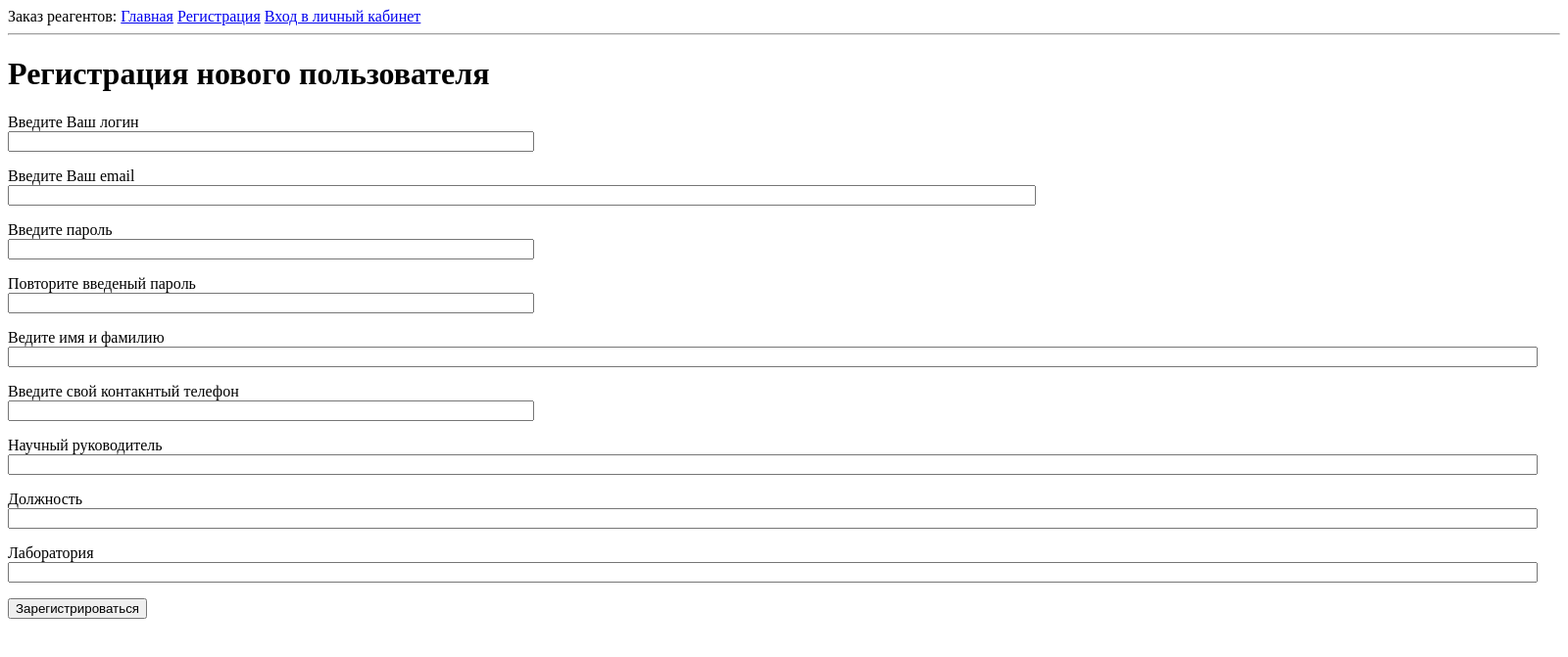
After one commit to darkinessa/reagents_order, a Flask app: page /registration in a window 1600 px wide. The commit adds this page. Shown: the top 671 px of the page at 98% size. Run offline with Flask 2, Linux system fonts and the light colour scheme.

Commit message:
created registration, updated forms, routes, models and html templates

```diff
--- a/app/__init__.py
+++ b/app/__init__.py
@@ -1,11 +1,14 @@
 from config import Config
 from flask import Flask
+from flask_login import LoginManager
 from flask_migrate import Migrate
 from flask_sqlalchemy import SQLAlchemy
 
 app = Flask(__name__)
 app.config.from_object(Config)
 db = SQLAlchemy(app)
+login = LoginManager(app)
+login.login_view = 'login'
 migrate = Migrate(app, db)
 
 from app import routes, models
--- a/app/forms.py
+++ b/app/forms.py
@@ -1,14 +1,33 @@
 from flask_wtf import FlaskForm
 from wtforms import BooleanField, PasswordField,  StringField, SubmitField
-from wtforms.validators import DataRequired
+from wtforms.validators import Email, EqualTo, DataRequired, ValidationError
+from app.models import User
 
 class LoginForm(FlaskForm):
-    username = StringField('Логин', validators=[DataRequired()])
-    password = PasswordField('Пароль', validators=[DataRequired()])
-    remember_me = BooleanField('Запомнить')
-    submit = SubmitField('Войти')
+    username = StringField('Логин', validators=[DataRequired()], render_kw={"class": "form_control"})
+    password = PasswordField('Пароль', validators=[DataRequired()], render_kw={"class": "form_control"})
+    remember_me = BooleanField('Запомнить', render_kw={"class": "form-check-label"})
+    submit = SubmitField('Войти', render_kw={"class": "form-check-label"})
 
-# class LoginForm(FlaskForm):
-#     username = StringField('Имя пользователя', validators=[DataRequired()], render_kw={"class": "form-control"})
-#     password = PasswordField('Пароль', validators=[DataRequired()], render_kw={"class": "form-control"})
-#     submit = SubmitField('Отправить', render_kw={"class": "btn btn-primary"})
+class RegistrationForm(FlaskForm):
+    username = StringField('Введите Ваш логин', validators=[DataRequired()])
+    email = StringField('Введите Ваш email', validators=[DataRequired(), Email()])
+    password = PasswordField('Введите пароль', validators=[DataRequired()])
+    password2 = PasswordField(
+        'Повторите введеный пароль', validators=[DataRequired(), EqualTo('password')])
+    name = StringField('Ведите имя и фамилию', validators=[DataRequired()])
+    phone_number = StringField('Введите свой контакнтый телефон', validators=[DataRequired()])
+    position = StringField('Должность')
+    laboratory = StringField('Лаборатория')
+    supervisor = StringField('Научный руководитель')
+    submit = SubmitField('Зарегистрироваться', render_kw={"class": "form-check-label"})
+
+    def validate_username(self, username):
+        user = User.query.filter_by(username=username.data).first()
+        if user is not None:
+            raise ValidationError('Данный логин занят, используйте другой')
+
+    def validate_email(self, email):
+        user = User.query.filter_by(email=email.data).first()
+        if user is not None:
+            raise ValidationError('Данный email уже используется, введите другой')
--- a/app/routes.py
+++ b/app/routes.py
@@ -1,17 +1,55 @@
-from app import app
-from app.forms import LoginForm
-from flask import flash, redirect, render_template, url_for
+from app import app, db
+from app.forms import LoginForm, RegistrationForm
+from flask import flash, redirect, render_template, request, url_for
+from flask_login import current_user, login_user, logout_user, login_required
+from werkzeug.urls import url_parse
+
+from app.models import User
+
 
 @app.route('/')
 @app.route('/index')
+#@login_required
 def index():
     return render_template('index.html', title='Home')
 
+
 @app.route('/login', methods=['GET', 'POST'])
 def login():
+    if current_user.is_authenticated:
+        return redirect(url_for('index'))
     form = LoginForm()
     if form.validate_on_submit():
-        flash('Login requested for user {}, remember_me={}'.format(
-            form.username.data, form.remember_me.data))
+        user = User.query.filter_by(username=form.username.data).first()
+        if user is None or not user.check_password(form.password.data):
+            flash('Неверный логин или пароль')
+            return redirect(url_for('login'))
+        login_user(user, remember=form.remember_me.data)
+        next_page = request.args.get('next')
+        if not next_page or url_parse(next_page).netloc != '':
+            next_page = url_for('index')
+        return redirect(next_page)
+    return render_template('login.html', title='Вход в личный кабинет', form=form)
+
+
+@app.route('/logout')
+def logout():
+    logout_user()
+    return redirect(url_for('index'))
+
+
+@app.route('/registration', methods=['GET', 'POST'])
+def registration():
+    if current_user.is_authenticated:
         return redirect(url_for('index'))
-    return render_template('login.html', title='Вход в личный кабинет', form=form)
+    form = RegistrationForm()
+    if form.validate_on_submit():
+        user = User(username=form.username.data, email=form.email.data,
+                    name=form.name.data, phone_number=form.phone_number.data,
+                    supervisor=form.supervisor.data, possition=form.position.data, laboratory=form.laboratory.data)
+        user.set_password(form.password.data)
+        db.session.add(user)
+        db.session.commit()
+        flash('Вы успешно зарегистрировались')
+        return redirect(url_for('login'))
+    return render_template('registration.html', title='Регистрация', form=form)
--- a/app/templates/base.html
+++ b/app/templates/base.html
@@ -11,7 +11,13 @@
 <body>
     <div>Заказ реагентов:
         <a href="{{ url_for('index') }}">Главная</a>
-        <a href="{{ url_for('login') }}">>Вход в личный кабинет</a>
+        {% if current_user.is_anonymous %}
+        <a href="{{ url_for('registration') }}">Регистрация</a>
+        <a href="{{ url_for('login') }}">Вход в личный кабинет</a>
+        {% else %}
+        <b>{{ current_user.name }}</b>
+        <a href="{{ url_for('logout') }}">Выход</a>
+        {% endif %}
     </div>
     <hr>
      {% with messages = get_flashed_messages() %}
--- a/app/templates/login.html
+++ b/app/templates/login.html
@@ -2,6 +2,7 @@
 
 {% block content %}
     <h1>Войти</h1>
+
     <form action="" method="post">
         {{ form.hidden_tag() }}
         <div class="form-group">
@@ -21,4 +22,6 @@
         <div class="form-group">{{ form.remember_me() }} {{ form.remember_me.label }}</div>
         <p>{{ form.submit() }}</p>
     </form>
+
+
 {% endblock %}
--- /dev/null
+++ b/app/templates/registration.html
@@ -0,0 +1,60 @@
+{% extends "base.html" %}
+
+{% block content %}
+    <h1>Регистрация нового пользователя</h1>
+    <form action="" method="post">
+        {{ form.hidden_tag() }}
+        <p>
+            {{ form.username.label }}<br>
+            {{ form.username(size=64) }}<br>
+            {% for error in form.username.errors %}
+            <span style="color: red;">[{{ error }}]</span>
+            {% endfor %}
+        </p>
+        <p>
+            {{ form.email.label }}<br>
+            {{ form.email(size=128) }}<br>
+            {% for error in form.email.errors %}
+            <span style="color: red;">[{{ error }}]</span>
+            {% endfor %}
+        </p>
+        <p>
+            {{ form.password.label }}<br>
+            {{ form.password(size=64) }}
+            {% for error in form.password.errors %}
+            <span style="color: red;">[{{ error }}]</span>
+            {% endfor %}
+        </p>
+        <p>
+            {{ form.password2.label }}<br>
+            {{ form.password2(size=64) }}<br>
+            {% for error in form.password2.errors %}
+            <span style="color: red;">[{{ error }}]</span>
+            {% endfor %}
+        </p>
+        <p>
+            {{ form.name.label }}<br>
+            {{ form.name(size=192) }}<br>
+            {% for error in form.name.error %}
+             <span style="color: red;">[{{ error }}]</span>
+            {% endfor %}
+        </p>
+        <p>
+            {{ form.phone_number.label }}<br>
+            {{ form.phone_number(size=64) }}
+        </p>
+        <p>
+            {{ form.supervisor.label }}<br>
+            {{ form.supervisor(size=192) }}
+        </p>
+        <p>
+            {{ form.position.label }}<br>
+            {{ form.position(size=192) }}
+        </p>
+        <p>
+            {{ form.laboratory.label }}<br>
+            {{ form.laboratory(size=192) }}
+        </p>
+        <p>{{ form.submit() }}</p>
+    </form>
+{% endblock %}
```
Also changed, not shown: app/models.py (+15 -6 lines), app/templates/create.html (deleted, +0 -10 lines).
